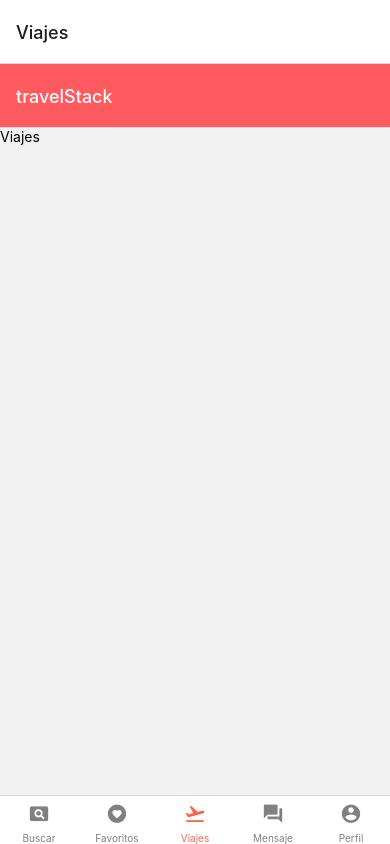
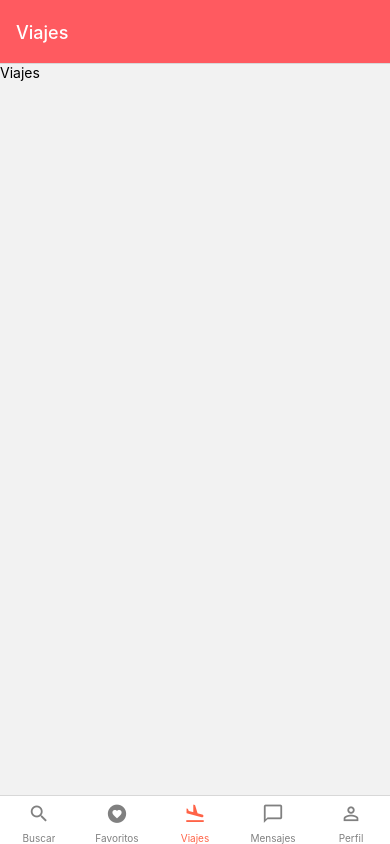
Before and after one commit to AraceliGarcia1/airbb, a React Native app: screen /userGuest in a window 390 px wide. Built offline with nearby package versions, Linux system fonts and the light colour scheme.

Commit message:
ProfileStack

```diff
--- a/app/navigation/Navigation.js
+++ b/app/navigation/Navigation.js
@@ -1,80 +1,81 @@
-import React from "react";
-import { StyleSheet, Text, View } from "react-native";
-import { NavigationContainer } from "@react-navigation/native";
-import { createBottomTabNavigator } from "@react-navigation/bottom-tabs";
-import { Icon } from "react-native-elements";
-import TravelStack from "./TravelStack";
-import Favorites from "../screens/Favorites";
-import Search from "../screens/Search";
-import Message from "../screens/Message";
-import Profile from "../screens/Profile";
+import React from 'react';
+import { NavigationContainer } from '@react-navigation/native';
+import { createBottomTabNavigator } from '@react-navigation/bottom-tabs';
+import { Icon } from 'react-native-elements';
+import TravelStack from './TravelStack';
+import Favorites from '../screens/Favorites';
+import Search from "../screens/Search"
+import Message from "../screens/Message"
+import ProfileStack from './ProfileStack';
 const Tab = createBottomTabNavigator();
-
 export default function Navigation() {
     return (
-
         <NavigationContainer>
             <Tab.Navigator
-               initialRouteName="travel"
-               screenOptions={({route})=>({
-               tabBarIcon:({color})=>screenOptions(route,color),
-               tabBarActiveTintColor:'tomato',
-               tabBarInactiveTintColor:'gray',
-            })}
-             >
+                initialRouteName='travel'
+                screenOptions={({ route }) => ({
+                    tabBarIcon: ({ color }) => screenOptions(route, color),
+                    tabBarActiveTintColor: 'tomato',
+                    tabBarInactiveTintColor: 'gray',
+                    headerShown: false
+                })}
+            >
                 <Tab.Screen
-                    name="search"
+                    name='search'
                     component={Search}
                     options={{ title: "Buscar" }}
                 />
                 <Tab.Screen
-                    name="favorites"
+                    name='favorites'
                     component={Favorites}
                     options={{ title: "Favoritos" }}
                 />
                 <Tab.Screen
-                    name="travel"
+                    name='travel'
                     component={TravelStack}
                     options={{ title: "Viajes" }}
                 />
-                 <Tab.Screen
-                    name="message"
+                <Tab.Screen
+                    name='message'
                     component={Message}
-                    options={{ title: "Mensaje" }}
+                    options={{ title: "Mensajes" }}
                 />
-                 <Tab.Screen
-                    name="profile"
-                    component={Profile}
+
+                <Tab.Screen
+                    name='profile'
+                    component={ProfileStack}
                     options={{ title: "Perfil" }}
                 />
+
             </Tab.Navigator>
-
         </NavigationContainer>
-
     );
 }
 
-const screenOptions=(route, color)=>{
+const screenOptions = (route, color) => {
     let iconName;
-    switch(route.name){
+    switch (route.name) {
         case "travel":
-            iconName="airplane-takeoff"
+            iconName = "airplane-landing"
             break;
+
         case "favorites":
-            iconName="heart-circle"
+            iconName = "heart-circle"
             break;
+
         case "search":
-            iconName="card-search"
+            iconName = "magnify"
             break;
+
         case "message":
-            iconName="forum"
-             break;
+            iconName = "message-outline"
+            break;
+
         case "profile":
-            iconName="account-circle"
-             break;
-
+            iconName = "account-outline"
+            break;
     }
-    return(
-        <Icon type="material-community" name={iconName} size={22} color={color}/>
+    return (
+        <Icon type="material-community" name={iconName} size={22} color={color} />
     )
 }
--- /dev/null
+++ b/app/navigation/ProfileStack.js
@@ -0,0 +1,27 @@
+import React from "react";
+import { createStackNavigator } from "@react-navigation/stack";
+import Profile from "../screens/Profile";
+import UserGuest from "../screens/profile/UserGuest";
+
+const Stack= createStackNavigator();
+
+
+
+export default function ProfileStack(){
+    return(
+        <Stack.Navigator>
+            <Stack.Screen
+            name="profileStack"
+            component={Profile}
+            options={{title:"Perfil"}}
+            />
+
+            <Stack.Screen
+              name="userGuest"
+              component={UserGuest}
+              options={{title:"Invitado"}}
+
+            />
+        </Stack.Navigator>
+    )
+}
--- a/app/navigation/TravelStack.js
+++ b/app/navigation/TravelStack.js
@@ -1,26 +1,22 @@
-import React from 'react';
-import { StyleSheet, Text, View } from 'react-native';
-import {createStackNavigator}from "@react-navigation/stack"
+import React from "react"
+import { createStackNavigator } from "@react-navigation/stack"
 import Travel from "../screens/Travel";
-const Stack=createStackNavigator();
+const Stack = createStackNavigator();
 
-export default function TravelStack(){
-    return(
+export default function TravelStack() {
+    return (
         <Stack.Navigator
             screenOptions={{
                 headerMode: 'screen',
-            headerTintColor:'white',
-            headerStyle:{backgroundColor:'#ff5a60'}
+                headerTintColor: 'white',
+                headerStyle:{backgroundColor: '#ff5a60'}
             }}
         >
-
             <Stack.Screen
                 name="travelStack"
-        component={Travel}
-        opcions={{title: "Viajes"}}
+                component={ Travel }
+                options={{ title: "Viajes" }}
             />
-
         </Stack.Navigator>
     )
 }
-//#ff5a60
--- /dev/null
+++ b/app/screens/profile/UserGuest.js
@@ -0,0 +1,21 @@
+import React from "react";
+import {View, Text,StyleSheet}from "react-native";
+
+export default function UserGuest(){
+    return(
+        <View style={styles.container}>
+            <Text>user guest...</Text>
+        </View>
+    )
+}
+
+const styles=StyleSheet.create(
+    {
+        container:{
+            flex:1,
+            justifyContent:"center",
+            alignItems:"center",
+            backgroundColor:"#FFF",
+        },
+    }
+)
```
Lines whose indentation alone changed are shown as unchanged.
